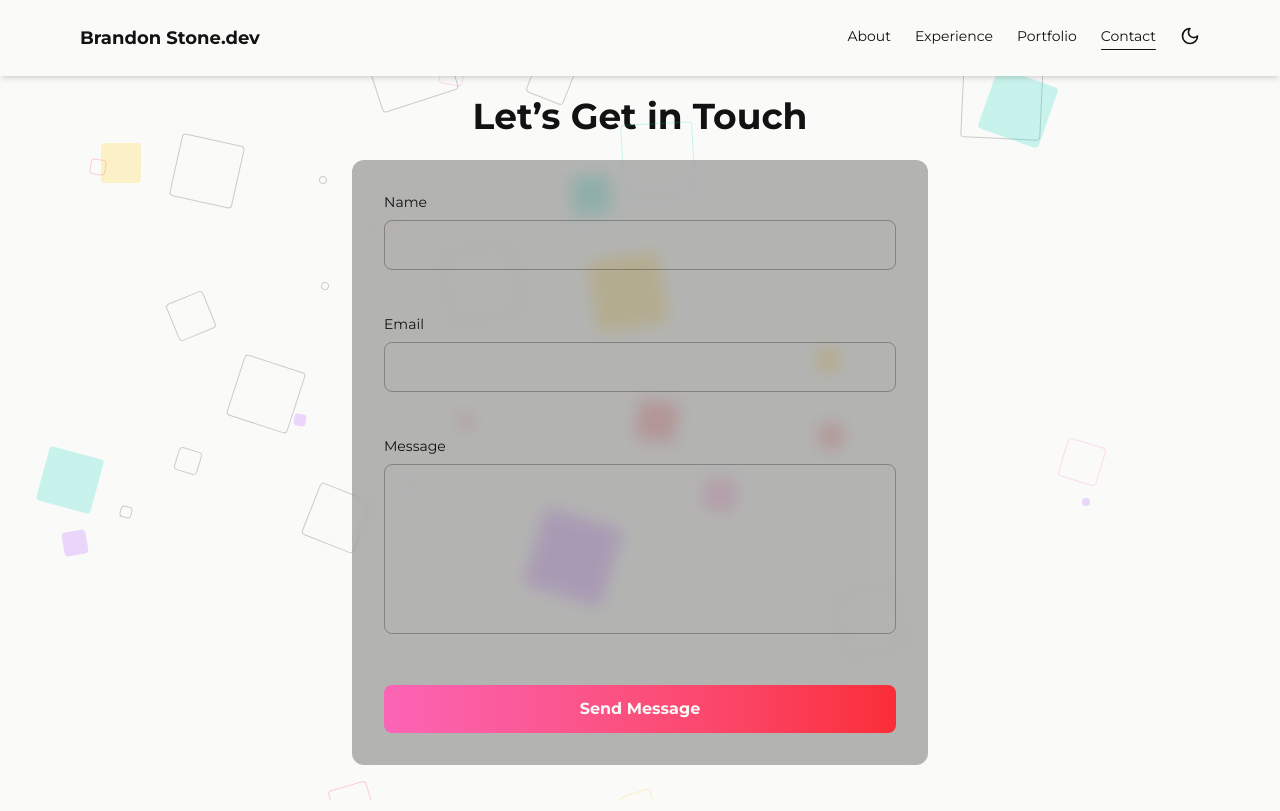
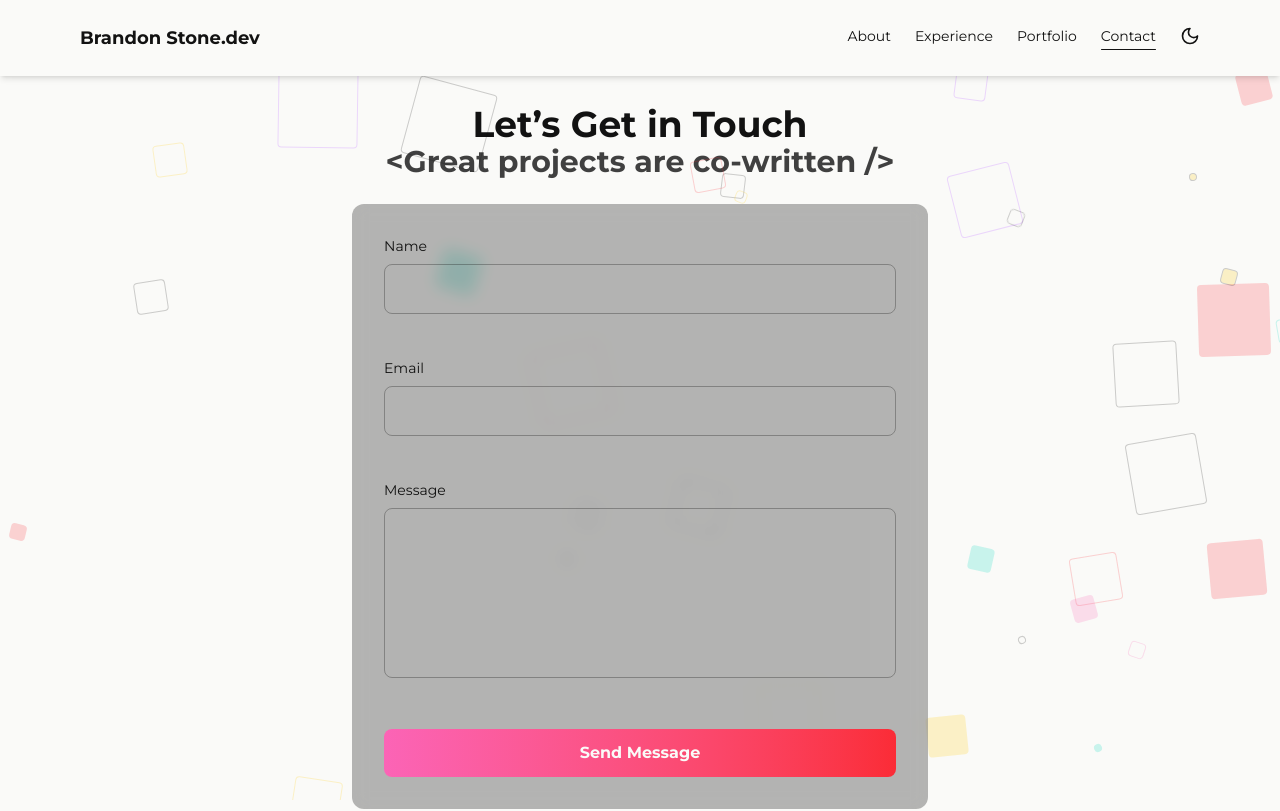
Before and after one commit to brandonrstone/portfolio-2025, a Next.js app: page /contact in a window 1280 px wide. Shown: the top 811 px of the page. Built offline with nearby package versions, Linux system fonts and the light colour scheme.

Commit message:
Contact for styles

```diff
--- a/app/about/page.tsx
+++ b/app/about/page.tsx
@@ -3,7 +3,7 @@ import Image from 'next/image'
 
 export default function AboutPage() {
   return (
-    <section className='min-h-screen flex items-center justify-center px-6 py-24 bg-foreground dark:bg-background transition-colors duration-300 ease-in-out'>
+    <section className='min-h-screen flex items-center justify-center px-6 py-24 bg-foreground dark:bg-background transition-colors duration-700 ease-in-out'>
       <div className='max-w-6xl w-full grid md:grid-cols-[auto_1fr] gap-10 items-start'>
         {/* Profile Image */}
         <div className='flex-shrink-0'>
@@ -29,7 +29,7 @@ export default function AboutPage() {
           </p>
 
           <p className='text-lg text-background dark:text-foreground'>
-            When I&apos;m not trying (often times too hard) to keep my skills sharp with the ever-evolving world of the web I&apos;m usually cooking, writing songs on guitar, or practicing dance moves... where no one can see me of course.
+            When I&apos;m not trying tirelessly to keep my skills sharp with the ever-evolving world of the web I&apos;m usually cooking, writing songs on guitar, or practicing dance moves... where no one can see me of course.
           </p>
         </div>
       </div>
--- a/app/components/layout/MobileNavOverlay.tsx
+++ b/app/components/layout/MobileNavOverlay.tsx
@@ -45,7 +45,7 @@ export const MobileNavOverlay = ({ isOpen, setIsOpen }: MobileNavOverlayProps) =
 
       {/* Sidebar */}
       <div className='relative w-3/4 max-w-sm h-full p-6 bg-foreground dark:bg-background text:background dark:text-foreground shadow-xl transition-colors duration-700 ease-in-out'>
-        <button className='absolute top-4 right-4 text-background dark:text-foreground hover:text-background/70 dark:hover:text-foreground/70 transition-colors' onClick={() => setIsOpen(false)} aria-label='Close menu' >
+        <button className='absolute top-4 right-4 text-background dark:text-foreground hover:text-background/70 dark:hover:text-foreground/70 transition-colors duration-700 ease-in-out' onClick={() => setIsOpen(false)} aria-label='Close menu' >
           <X className='w-6 h-6 cursor-pointer' />
         </button>
 
--- a/app/components/ui/Footer.tsx
+++ b/app/components/ui/Footer.tsx
@@ -10,7 +10,7 @@ export function Footer() {
     { id: 'github', url: 'https://github.com/brandonrstone', hoverColor: '#6e5494', style: { height: 40, width: 40 } },
     { id: 'linkedin', url: 'https://www.linkedin.com/in/brandon-stone-8a319b163/', network: 'linkedin', hoverColor: '#0072b1', style: { height: 42, width: 42 } },
     { id: 'telegram', url: 'https://t.me/brandonrstone', network: 'telegram', hoverColor: '#229ED9', style: { height: 37.5, width: 37.5 } },
-    { id: 'email', url: '/contact', network: 'email', hoverColor: '#D44638', style: { height: 42, width: 42 } },
+    { id: 'email', url: '/contact', network: 'email', hoverColor: '#D44638', style: { height: 44, width: 44 } },
     { id: 'instagram', url: 'https://instagram.com/brandonrstone', network: 'instagram', hoverColor: '#d62976 ', style: { height: 40, width: 40 } },
     { id: 'x', url: 'https://x.com/@Bstone58585', network: 'x', hoverColor: '#ffffff ', style: { height: 40, width: 40 } },
     { id: 'discord', url: 'https://discord.com/users/brandonrstone', network: 'discord', hoverColor: '#5865F2', style: { height: 40, width: 40 } }
--- a/app/components/ui/Header.tsx
+++ b/app/components/ui/Header.tsx
@@ -72,9 +72,9 @@ export function Header() {
 
   return (
     <header className={`fixed top-0 left-0 w-full p-2  z-50 ${textStyleChanges}`}>
-      <div className={`absolute inset-0 z-[-1] transition-all duration-500 ease-in-out ${backgroundStyleChanges}`} />
+      <div className={`absolute inset-0 z-[-1] transition-colors duration-700 ease-in-out ${backgroundStyleChanges}`} />
       <div className='max-w-6xl mx-auto flex justify-between items-center p-4 py-5 sm:py-4'>
-        <Link href='/' className='text-sm sm:text-lg md:text-lg font-bold' aria-label='Lavender Wings Tattoo Home'>Brandon Stone.dev</Link>
+        <Link href='/' className='text-sm sm:text-lg md:text-lg font-bold transition-colors duration-700 ease-in-out' aria-label='Lavender Wings Tattoo Home'>Brandon Stone.dev</Link>
         <nav className='hidden sm:flex items-center space-x-4 md:space-x-6 text-sm' aria-label='Main navigation' >
           {navLinks.map(({ href, label }) => {
             const isActive = pathname === href
--- a/app/components/ui/SquareDecorationBackground.tsx
+++ b/app/components/ui/SquareDecorationBackground.tsx
@@ -1,18 +1,52 @@
 'use client'
 
-import React from 'react'
+import React, { useEffect, useState } from 'react'
 import clsx from 'clsx'
 
+type SquareData = {
+  id: number
+  filled: boolean
+  color: string
+  size: string
+  top: number
+  left: number
+  rotate: number
+}
+
 export function SquareDecorationBackground() {
-  const squares = Array.from({ length: 50 }, (_, i) => i)
+  const [squares, setSquares] = useState<SquareData[]>([])
+
+  useEffect(() => {
+    let id = 0
+    const interval = setInterval(() => {
+      if (id >= 50) {
+        clearInterval(interval)
+        return
+      }
+
+      const newSquare: SquareData = {
+        id,
+        filled: Math.random() < 0.5,
+        color: colors[Math.floor(Math.random() * colors.length)],
+        size: sizes[Math.floor(Math.random() * sizes.length)],
+        top: Math.random() * 100,
+        left: Math.random() * 104,
+        rotate: Math.random() * 45 - 22.5,
+      }
+
+      setSquares(prev => [...prev, newSquare])
+      id++
+    }, 100)
+
+    return () => clearInterval(interval)
+  }, [])
 
   return (
-    <div className="absolute inset-0 pointer-events-none overflow-hidden z-0">
-      {squares.map(i => <Square key={i} filled={Math.random() < 0.5} />)}
+    <div className='absolute inset-0 pointer-events-none overflow-hidden z-0'>
+      {squares.map(square => <Square key={square.id} {...square} />)}
     </div>
   )
 }
-
 
 const colors = [
   'bg-pink-400',
@@ -24,17 +58,43 @@ const colors = [
   'border-red-500',
   'border-purple-500',
   'border-yellow-400',
-  'border-teal-400',
+  'border-teal-400'
 ]
 
-const sizes = ['w-2 h-2', 'w-3 h-3', 'w-4 h-4', 'w-6 h-6', 'w-8 h-8', 'w-10 h-10', 'w-12 h-12', 'w-14 h-14', 'w-16 h-16', 'w-18 h-18', 'w-20 h-20']
+const sizes = [
+  'w-2 h-2', 'w-3 h-3', 'w-4 h-4', 'w-6 h-6', 'w-8 h-8',
+  'w-10 h-10', 'w-12 h-12', 'w-14 h-14', 'w-16 h-16',
+  'w-[4.5rem] h-[4.5rem]', 'w-20 h-20'
+]
 
-function Square({ filled }: { filled: boolean }) {
-  const color = colors[Math.floor(Math.random() * colors.length)]
-  const size = sizes[Math.floor(Math.random() * sizes.length)]
-  const top = Math.random() * 100
-  const left = Math.random() * 104
-  const rotate = Math.random() * 45 - 22.5
+function Square({ filled, color, size, top, left, rotate }: SquareData) {
+  const [visible, setVisible] = useState(false)
 
-  return <div className={clsx('absolute rounded-sm', size, filled ? color : `border ${color}`, filled ? '' : 'bg-transparent')} style={{ top: `${top}%`, left: `${left}%`, transform: `rotate(${rotate}deg)`, opacity: 0.2, zIndex: 0 }} />
+  useEffect(() => {
+    const timeout = setTimeout(() => {
+      setVisible(true)
+    }, 10)
+
+    return () => clearTimeout(timeout)
+  }, [])
+
+  const initialRotation = rotate - 15 // starts slightly offset
+
+  return (
+    <div
+      className={clsx(
+        'absolute rounded-sm transition-all duration-700 ease-out',
+        size,
+        filled ? color : `border ${color}`,
+        filled ? '' : 'bg-transparent'
+      )}
+      style={{
+        top: `${top}%`,
+        left: `${left}%`,
+        opacity: visible ? 0.2 : 0,
+        transform: `rotate(${visible ? rotate : initialRotation}deg) scale(${visible ? 1 : 0.9}) translateY(${visible ? '0px' : '4px'})`,
+        zIndex: 0,
+      }}
+    />
+  )
 }
--- a/app/components/ui/ThemeToggle.tsx
+++ b/app/components/ui/ThemeToggle.tsx
@@ -44,7 +44,7 @@ export function ThemeToggle({ className, button = false }: ThemeToggleProps) {
       <Sun className='text-yellow-400 w-4 h-4' />
 
       {/* Sliding dot */}
-      <div className={clsx('absolute left-[0px] w-8 h-8 bg-white rounded-full shadow-md transform transition-transform duration-300', isDark ? 'translate-x-6' : 'translate-x-0')} />
+      <div className={clsx('absolute left-[0px] w-8 h-8 bg-foreground rounded-full shadow-md transform transition-transform duration-300', isDark ? 'translate-x-6' : 'translate-x-0')} />
 
       <Moon className='text-background w-4 h-4 ml-auto' />
     </button>
--- a/app/contact/page.tsx
+++ b/app/contact/page.tsx
@@ -35,12 +35,13 @@ export default function ContactPage() {
     <section className='min-h-screen flex items-center justify-center px-6 py-24 text-background dark:text-foreground'>
       <SquareDecorationBackground />
       <div className='max-w-xl w-full'>
-        <div>
-          <h1 className='mb-6 text-3xl md:text-4xl font-bold text-center text-background dark:text-foreground'>Let’s Get in Touch</h1>
+        <div className='mt-2 mb-6'>
+          <h1 className='text-3xl md:text-4xl font-bold text-center text-background dark:text-foreground transition-colors duration-700 ease-in-out'>Let’s Get in Touch</h1>
+          <h2 className='text-background/80 dark:text-foreground/80 text-2xl md:text-3xl text-center font-bold transition-colors duration-700 ease-in-out'>{`<Great projects are co-written />`}</h2>
         </div>
 
         <form
-          className='space-y-6 p-8 rounded-xl backdrop-blur-sm bg-background/30 dark:bg-foreground/5'
+          className='space-y-6 p-8 rounded-xl backdrop-blur-sm bg-background/30 dark:bg-foreground/5 transition-colors duration-700 ease-in-out'
           onSubmit={handleSubmit(onSubmit)}
           aria-labelledby='contact-form-title'
           noValidate
@@ -55,7 +56,7 @@ export default function ContactPage() {
               {...register('name')}
               aria-invalid={!!errors.name}
               aria-describedby='name-error'
-              className='w-full px-4 py-3 text-background dark:text-foreground rounded-lg bg-transparent border border-background/30 dark:border-foreground/40 focus:outline-none focus:ring-2 focus:ring-pink-400'
+              className='w-full px-4 py-3 text-background dark:text-foreground rounded-lg bg-transparent border border-background/30 dark:border-foreground/40 focus:outline-none focus:ring-2 focus:ring-pink-400 transition-colors duration-700 ease-in-out'
             />
             <div className='h-4 mt-1' id='name-error'>
               {errors.name && <p className='text-red-500 text-sm'>{errors.name.message}</p>}
@@ -72,7 +73,7 @@ export default function ContactPage() {
               {...register('email')}
               aria-invalid={!!errors.email}
               aria-describedby='email-error'
-              className='w-full px-4 py-3 text-background dark:text-foreground rounded-lg bg-transparent border border-background/30 dark:border-foreground/40 focus:outline-none focus:ring-2 focus:ring-pink-400'
+              className='w-full px-4 py-3 text-background dark:text-foreground rounded-lg bg-transparent border border-background/30 dark:border-foreground/40 focus:outline-none focus:ring-2 focus:ring-pink-400 transition-colors duration-700 ease-in-out'
             />
             <div className='h-4 mt-1' id='email-error'>
               {errors.email && <p className='text-red-500 text-sm'>{errors.email.message}</p>}
@@ -89,7 +90,7 @@ export default function ContactPage() {
               {...register('message')}
               aria-invalid={!!errors.message}
               aria-describedby='message-error'
-              className='w-full px-4 py-3 text-background dark:text-foreground rounded-lg bg-transparent border border-background/30 dark:border-foreground/40 focus:outline-none focus:ring-2 focus:ring-pink-400 resize-none'
+              className='w-full px-4 py-3 text-background dark:text-foreground rounded-lg bg-transparent border border-background/30 dark:border-foreground/40 focus:outline-none focus:ring-2 focus:ring-pink-400 resize-none transition-colors duration-700 ease-in-out'
             />
             <div className='h-4 mt-1' id='message-error'>
               {errors.message && <p className='text-red-500 text-sm'>{errors.message.message}</p>}
@@ -97,7 +98,7 @@ export default function ContactPage() {
           </div>
 
           <button
-            className='w-full py-3 px-4 rounded-lg bg-gradient-to-r from-pink-400 to-red-500 hover:from-pink-500 hover:to-red-600 text-foreground font-semibold focus:ring-2 focus:ring-pink-300 cursor-pointer transition-all duration-300 ease-in-out'
+            className='w-full py-3 px-4 rounded-lg bg-gradient-to-r from-pink-400 to-red-500 hover:from-pink-500 hover:to-red-600 text-foreground font-semibold focus:ring-2 focus:ring-pink-300 cursor-pointer transition-all duration-700 ease-in-out'
             type='submit'
             disabled={status === 'sending'}
             aria-busy={status === 'sending'}
--- a/app/portfolio/page.tsx
+++ b/app/portfolio/page.tsx
@@ -15,10 +15,10 @@ export default function PortfolioPage() {
 }
 
 const ProjectCard = (project: Project) => (
-  <article className='group bg-foreground dark:bg-black/30 rounded-lg shadow-lg overflow-hidden hover:shadow-background/40 dark:hover:shadow-foreground/20 hover:shadow-md transition duration-300 ease-in-out' aria-labelledby={`project-${project.id}-title`}>
+  <article className='group bg-foreground dark:bg-black/30 rounded-lg shadow-lg overflow-hidden hover:shadow-background/40 dark:hover:shadow-foreground/20 hover:shadow-md transition-colors duration-700 ease-in-out' aria-labelledby={`project-${project.id}-title`}>
     <Link key={project.id} href={`/portfolio/${project.title}`} className='group rounded-lg shadow-lg overflow-hidden transition'>
       {project.video ? (
-        <video className='w-full h-52 object-cover group-hover:scale-105 transition-transform duration-300 ease-in-out' autoPlay loop muted playsInline role='img' aria-label={`${project.title} preview video`}>
+        <video className='w-full h-52 object-cover group-hover:scale-105 transition-transform duration-700 ease-in-out' autoPlay loop muted playsInline role='img' aria-label={`${project.title} preview video`}>
           <source src={project.video} type='video/webm' />
           Your browser does not support the video tag.
         </video>
@@ -28,7 +28,7 @@ const ProjectCard = (project: Project) => (
         </div>
       )}
 
-      <div className='px-4 pt-4 backdrop-blur-md shadow-inner'>
+      <div className='px-4 pt-4 backdrop-blur-md shadow-inner transition-colors'>
         <h3 className='text-xl font-semibold text-background dark:text-foreground' id={`project-${project.id}-title`}>{project.title}</h3>
       </div>
       <div className='p-4 pt-0'>
```
Also changed, not shown: app/components/ui/ExperienceCard.tsx (+5 -3 lines), app/data/experience.ts (+4 -4 lines).
